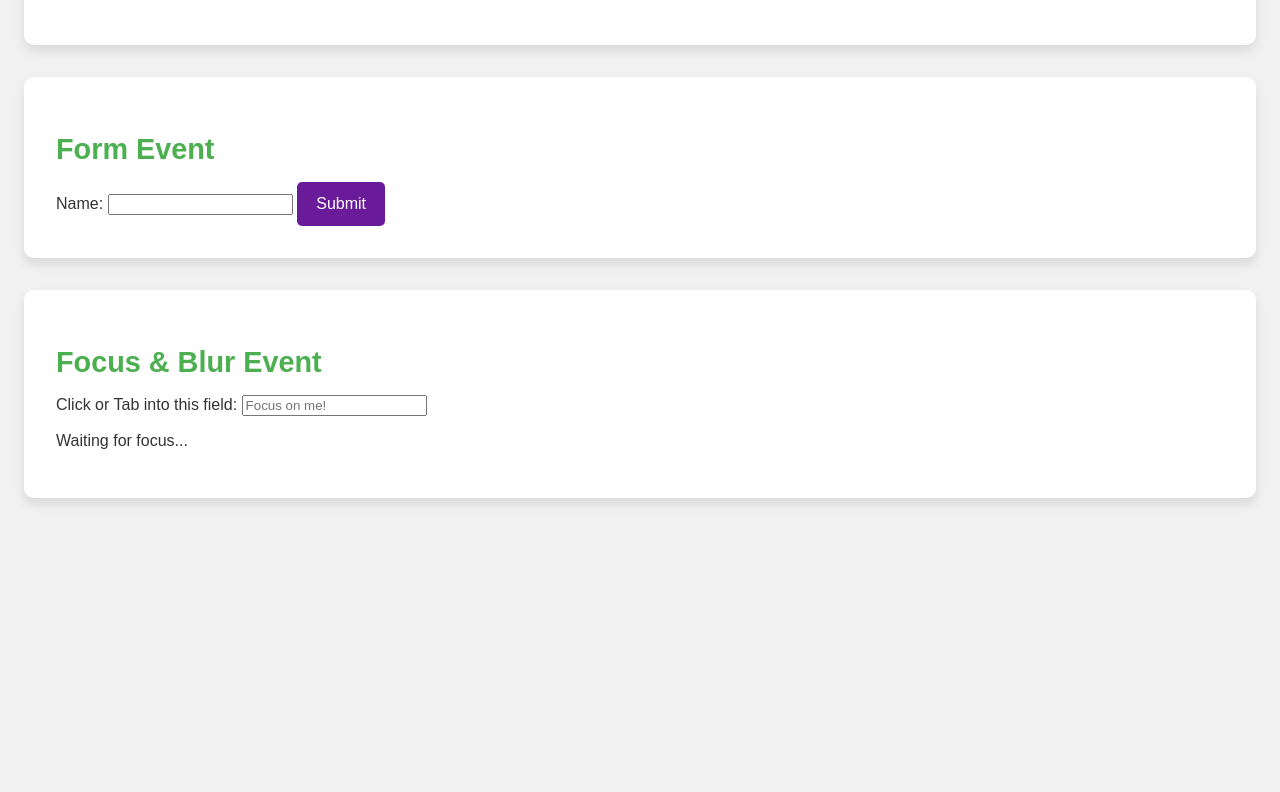
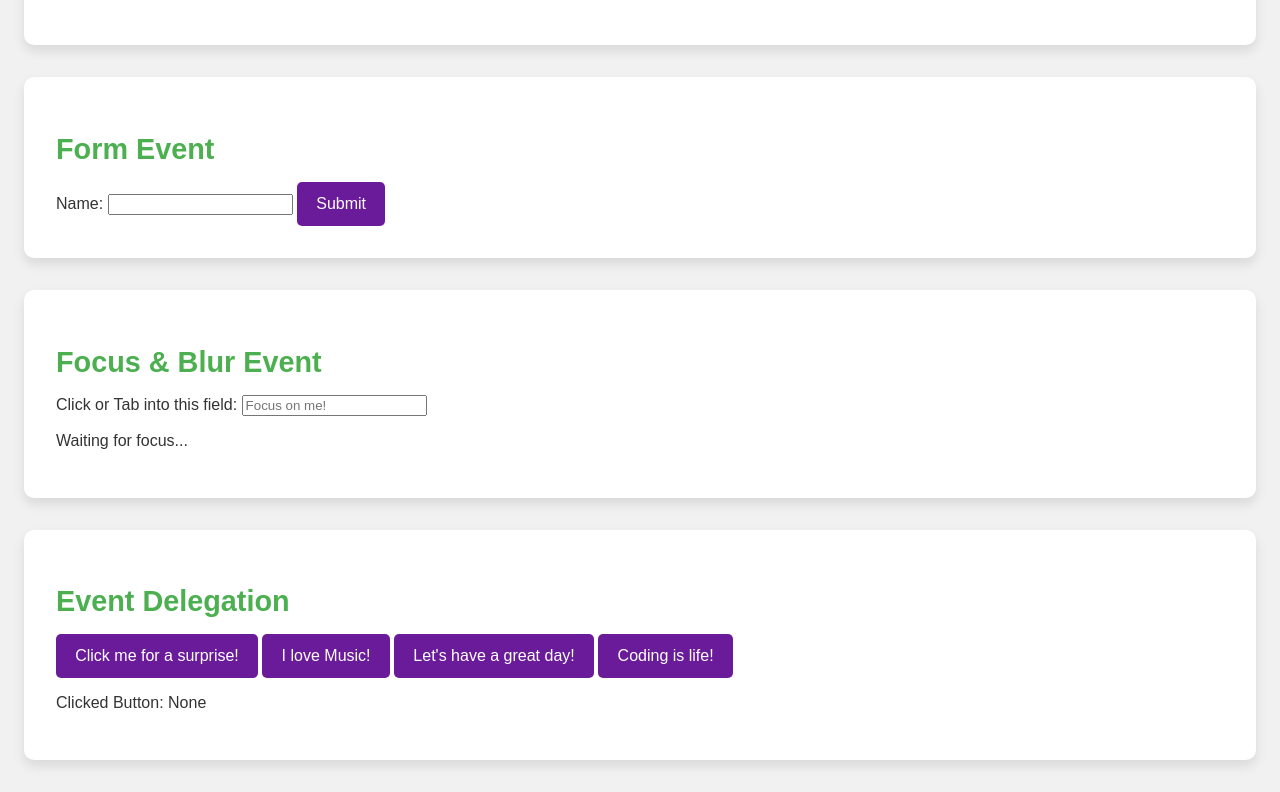
Before and after one commit to Moogz47/event-handling, a plain HTML site: page index.html in a window 1280 px wide. Shown: the part 675-1467 px from the top of the page. Before the commit the page ends 1205 px from the top, so only its background shows below. Drawn offline with Linux system fonts and the light colour scheme.

Commit message:
Container element with 4 different buttons has been added. Message from current pressed button is shown underneath.

```diff
--- a/index.html
+++ b/index.html
@@ -42,6 +42,17 @@
         <p id="focus-message">Waiting for focus...</p>
     </section>
 
+    <section class="section" id="event-delegation">
+        <h2>Event Delegation</h2>
+        <div id="button-container">
+            <button class="random-button">Click me for a surprise!</button>
+            <button class="random-button">I love Music!</button>
+            <button class="random-button">Let's have a great day!</button>
+            <button class="random-button">Coding is life!</button>
+        </div>
+        <p>Clicked Button: <span id="clicked-button">None</span></p>
+    </section>
+
     <script src="script.js"></script>
 </body>
 
--- a/script.js
+++ b/script.js
@@ -36,3 +36,12 @@ focusInput.addEventListener("blur", function() {
     focusMessage.textContent = "Input field lost focus!";
     focusMessage.style.color = "#e53935";
 });
+
+const buttonContainer = document.getElementById("button-container");
+const clickedButtonDisplay = document.getElementById("clicked-button");
+
+buttonContainer.addEventListener("click", function(event) {
+    if (event.target && event.target.matches("button.random-button")) {
+        clickedButtonDisplay.textContent = event.target.textContent;
+    }
+});
```
